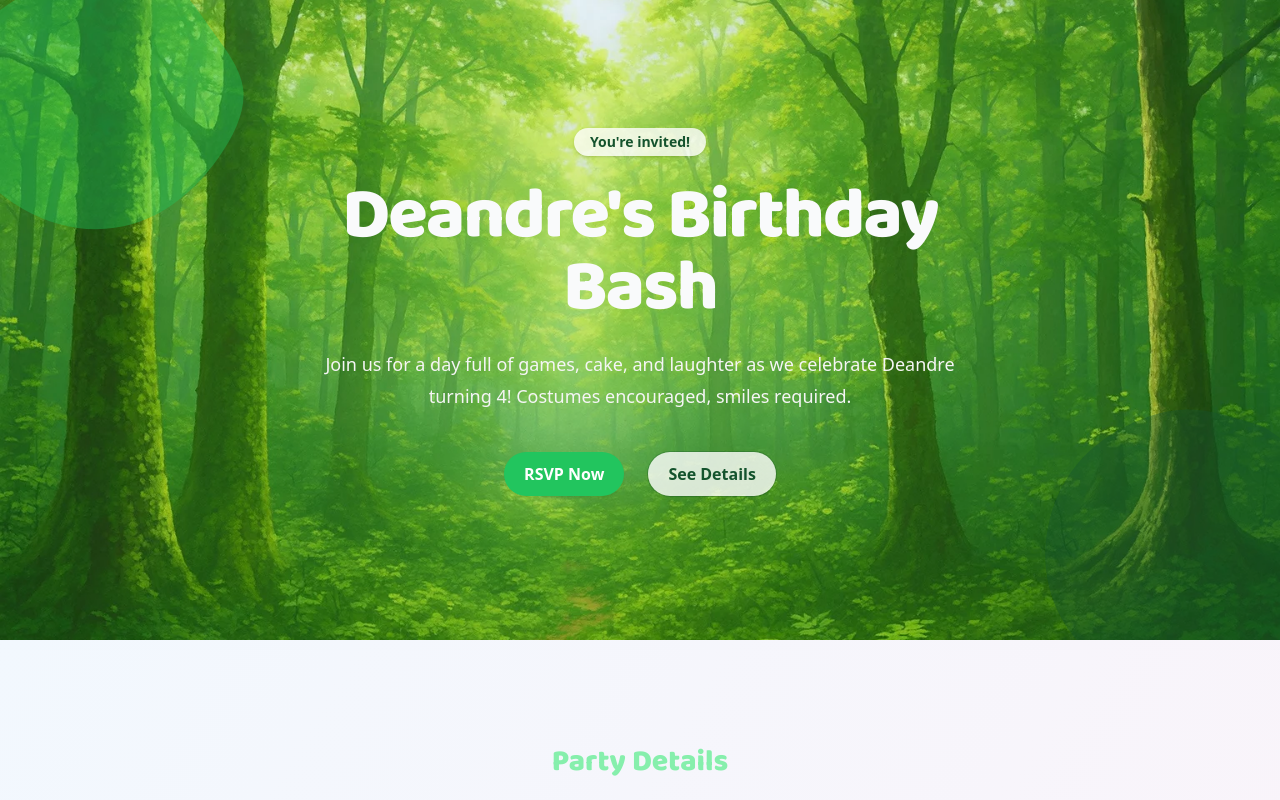
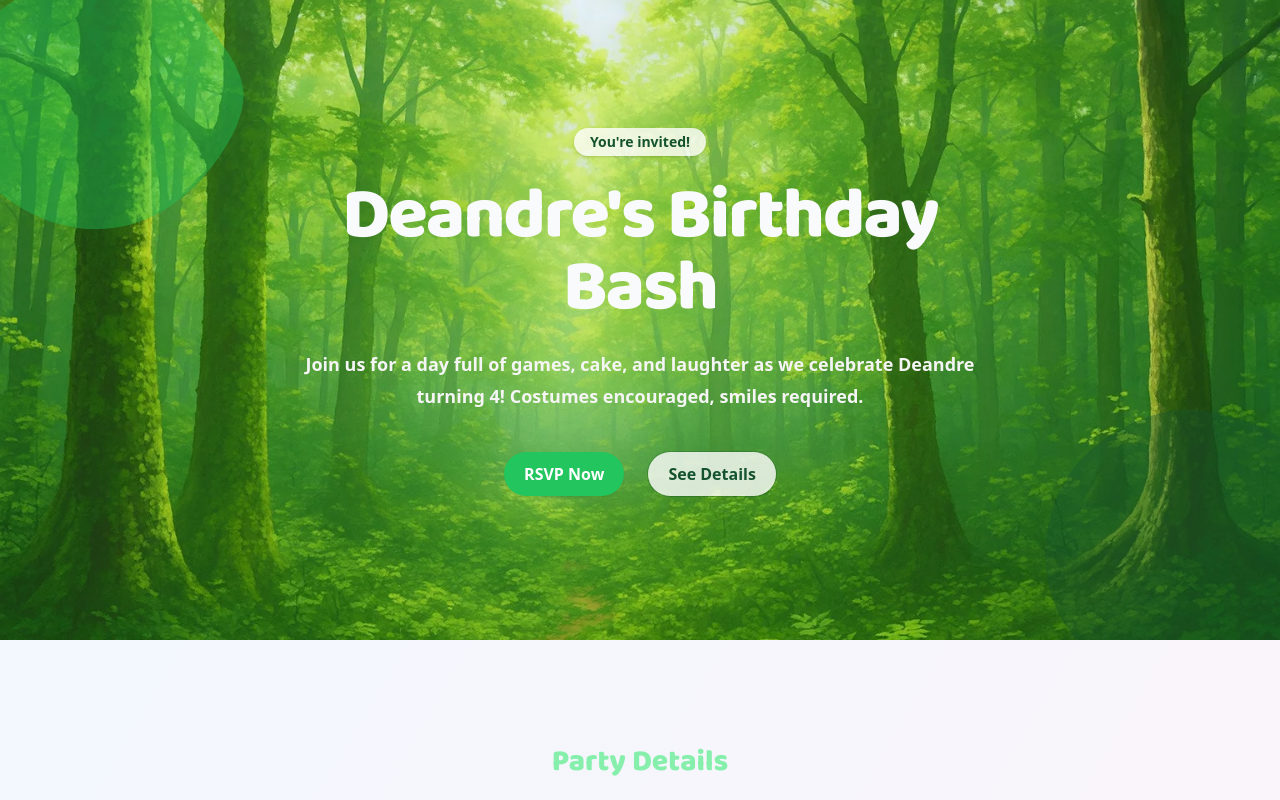
Before and after one commit to 1ogix/DeandreBdayInvitation, a React (Vite) app: page / in a window 1280 px wide. Shown: the top 800 px of the page. Built offline with nearby package versions, Linux system fonts and the light colour scheme.

Commit message:
change hero p to semibold

```diff
--- a/src/sections/Hero.tsx
+++ b/src/sections/Hero.tsx
@@ -35,7 +35,7 @@ export default function Hero() {
           <h1 className="mt-6 font-display text-5xl sm:text-6xl md:text-7xl font-extrabold tracking-tight text-birthday-white">
             Deandre's Birthday Bash
           </h1>
-          <p className="mt-6 text-lg leading-8 text-neutral-100">
+          <p className="mt-6 text-lg font-semibold leading-8 text-neutral-100">
             Join us for a day full of games, cake, and laughter as we celebrate
             Deandre turning 4! Costumes encouraged, smiles required.
           </p>
```
